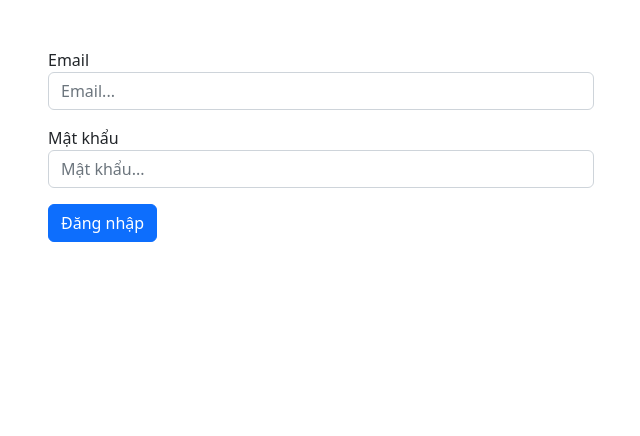
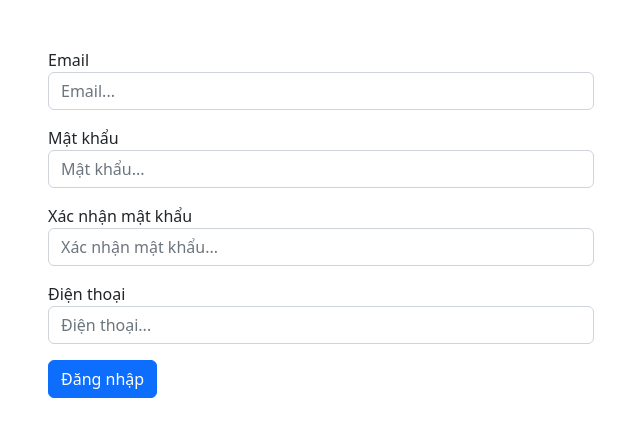
Before and after one commit to hoanganit19/reactjs, a React (Create React App) app: page / in a window 1280 px wide. Shown: the top 436 px of the page, without its empty margins (319-959 px from the left). Built offline with nearby package versions, Linux system fonts and the light colour scheme.

Commit message:
Update code

```diff
--- a/src/components/state/Form.js
+++ b/src/components/state/Form.js
@@ -11,6 +11,8 @@ export class Form extends Component {
       form: {
         email: "",
         password: "",
+        confirm_password: "",
+        phone: "",
       },
       errors: {},
       isValidate: null,
@@ -39,6 +41,8 @@ export class Form extends Component {
     const rules = {
       email: "required|email",
       password: "required|min:9|max:12",
+      confirm_password: "required|same:password",
+      phone: "required|regex:" + /^0\d{9}$/,
     };
 
     const messages = {
@@ -47,6 +51,10 @@ export class Form extends Component {
       "password.required": "Mật khẩu bắt buộc phải nhập",
       "password.min": "Mật khẩu không được nhỏ hơn :min ký tự",
       "password.max": "Mật khẩu không được lớn hơn :max ký tự",
+      "confirm_password.required": "Xác nhận mật khẩu không được để trống",
+      "confirm_password.same": "Xác nhận mật khẩu phải giống với mật khẩu",
+      "phone.required": "Điện thoại không được để trống",
+      "phone.regex": "Điện thoại không đúng định dạng",
     };
 
     const isValidate = validate.run(rules, messages);
@@ -79,7 +87,7 @@ export class Form extends Component {
 
   render() {
     const { form, isValidate } = this.state;
-    const { email, password } = form;
+    const { email, password, confirm_password, phone } = form;
 
     return (
       <div className="container py-5">
@@ -129,6 +137,44 @@ export class Form extends Component {
                   </div>
                 )}
               </div>
+              <div className="mb-3">
+                <label htmlFor="password">Xác nhận mật khẩu</label>
+                <input
+                  type="password"
+                  id="confirm_password"
+                  name="confirm_password"
+                  className={`form-control ${
+                    validate.getError("confirm_password") ? "is-invalid" : ""
+                  }`}
+                  placeholder="Xác nhận mật khẩu..."
+                  onChange={this.handleChangeValue}
+                  value={confirm_password}
+                />
+                {validate.getError("confirm_password") && (
+                  <div className="invalid-feedback">
+                    {validate.getError("confirm_password")}
+                  </div>
+                )}
+              </div>
+              <div className="mb-3">
+                <label htmlFor="phone">Điện thoại</label>
+                <input
+                  type="text"
+                  id="phone"
+                  name="phone"
+                  className={`form-control ${
+                    validate.getError("phone") ? "is-invalid" : ""
+                  }`}
+                  placeholder="Điện thoại..."
+                  onChange={this.handleChangeValue}
+                  value={phone}
+                />
+                {validate.getError("phone") && (
+                  <div className="invalid-feedback">
+                    {validate.getError("phone")}
+                  </div>
+                )}
+              </div>
               <button type="submit" className="btn btn-primary">
                 Đăng nhập
               </button>
--- a/src/components/state/Validate..js
+++ b/src/components/state/Validate..js
@@ -51,6 +51,28 @@ class Validate {
                 ].replaceAll(":max", ruleArr[1]);
               }
             }
+
+            if (ruleName === "same") {
+              if (
+                ruleArr[1] !== undefined &&
+                window[ruleArr[1]]?.value != value
+              ) {
+                this.errors[fieldName][ruleName] =
+                  messages[`${fieldName}.${ruleName}`];
+              }
+            }
+
+            if (ruleName === "regex") {
+              if (ruleArr[1] !== undefined) {
+                const pattern = new RegExp(
+                  ruleArr[1].replace(/^\/+/, "").replace(/\/+$/, "")
+                );
+                if (!pattern.test(value)) {
+                  this.errors[fieldName][ruleName] =
+                    messages[`${fieldName}.${ruleName}`];
+                }
+              }
+            }
           });
         }
       });
```
